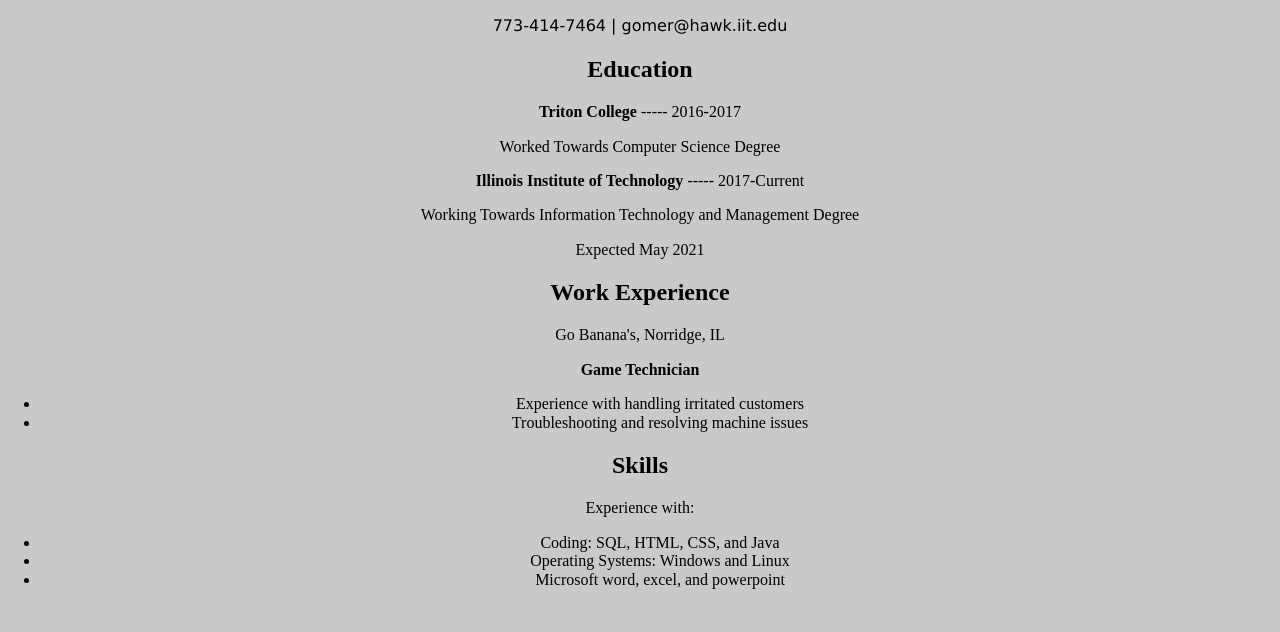
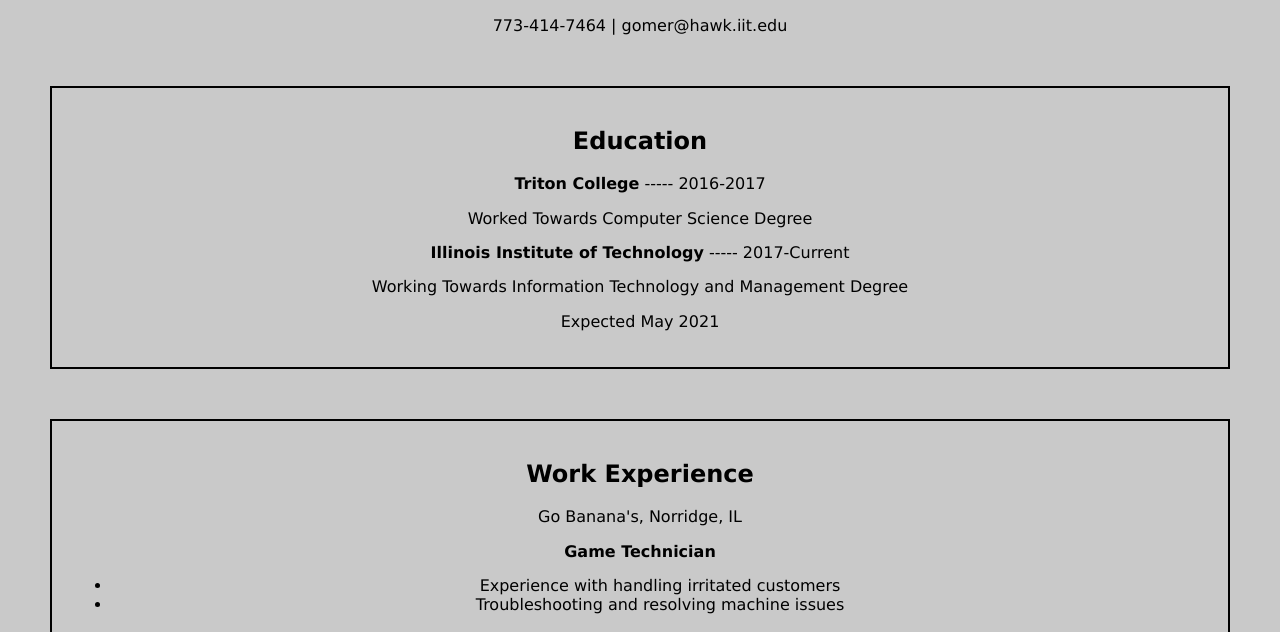
Before and after one commit to Ge0m/ITMD_361_Project_2, a plain HTML site: page resume.html in a window 1280 px wide. Shown: the part 168-800 px from the top of the page. Drawn offline with Linux system fonts and the light colour scheme.

Commit message:
Added borders for resume
added borders for each section of the resume

```diff
--- a/css/style.css
+++ b/css/style.css
@@ -48,6 +48,7 @@ header {
 
 main {
   text-align: center;
+  font-family: "Verdana", sans-serif;
 }
 
 .about {
@@ -70,3 +71,21 @@ footer {
   color: #fff;
   bottom: 0;
 }
+
+.education {
+  border: 2px solid black;
+  margin: 50px;
+  padding: 20px;
+}
+
+.work {
+  border: 2px solid black;
+  margin: 50px;
+  padding: 20px;
+}
+
+.skills {
+  border: 2px solid black;
+  margin: 50px;
+  padding: 20px;
+}
```
